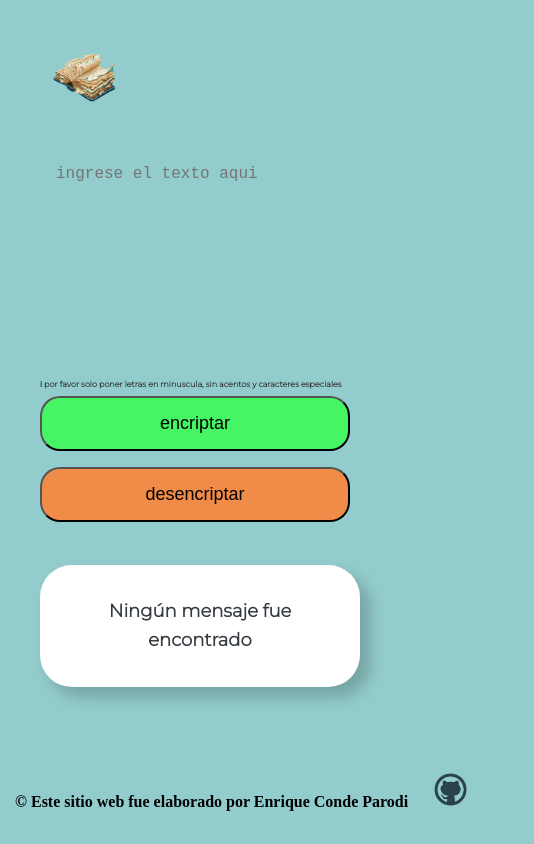
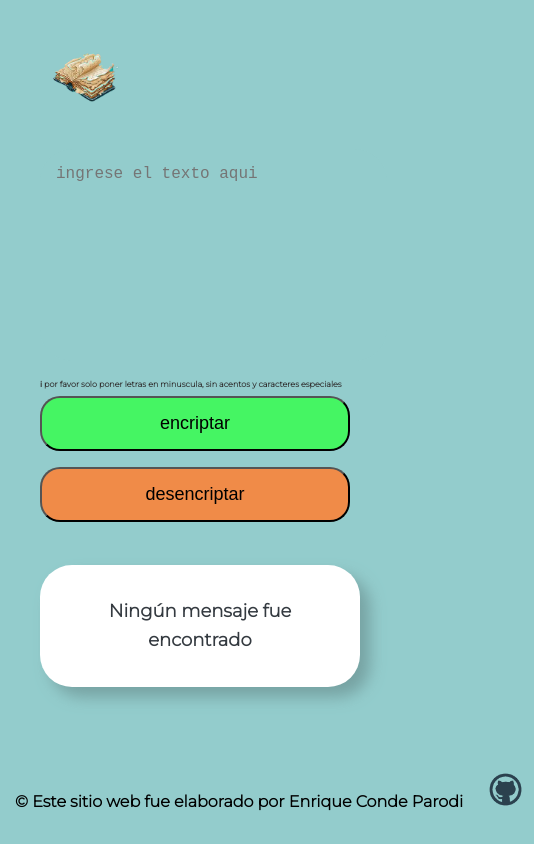
Before and after one commit to Nerebos/Challenge1-Incriptador-Allura, a plain HTML site: page index.html in a window 390 px wide. Shown: the whole page, 534 px wide, since content can reach past the window. Drawn offline with Linux system fonts and the light colour scheme.

Commit message:
mejoramos un poco el visual

```diff
--- a/style/style.css
+++ b/style/style.css
@@ -1,9 +1,13 @@
+body{
+    background:rgb(147, 204, 204);
+    font-family: 'Montserrat', sans-serif;
+}
+
 
 .body{
     display: flex;
     justify-content: center;
-    background:rgb(147, 204, 204);
-    font-family: 'Montserrat', sans-serif;
+
 }
 
 .main{
@@ -265,10 +269,6 @@ footer{
 
 @media only screen and (max-width:490px) { /*Todos estos son parámetros en caso de que la pagina se abra desde un dispositivo mobil*/
 
-    body{
-        background: rgb(147, 204, 204);
-    }
-
     .body{
         display: block;
     }
```
